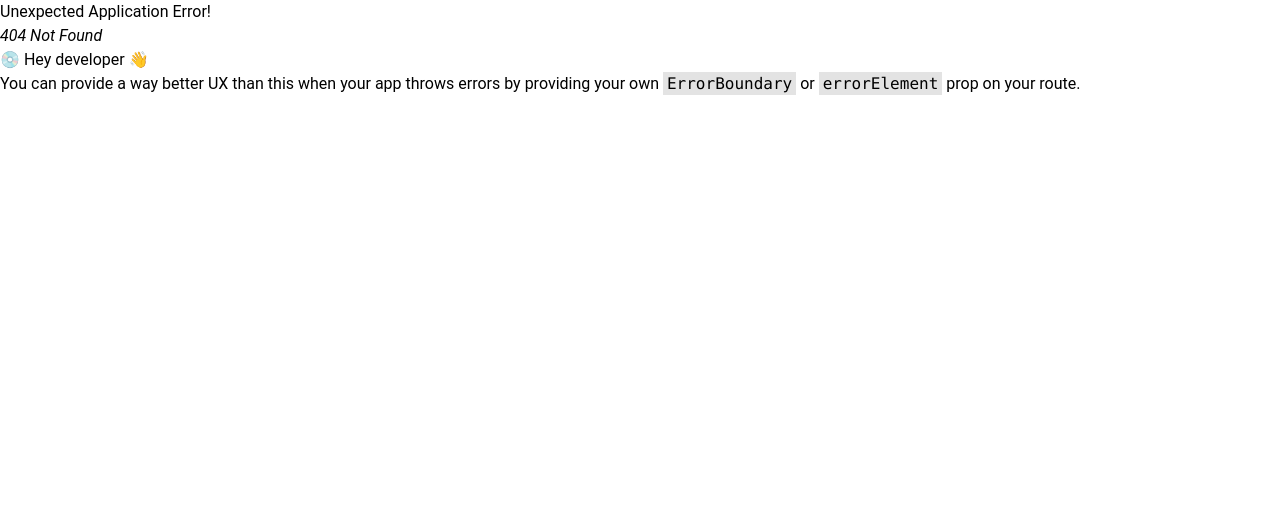
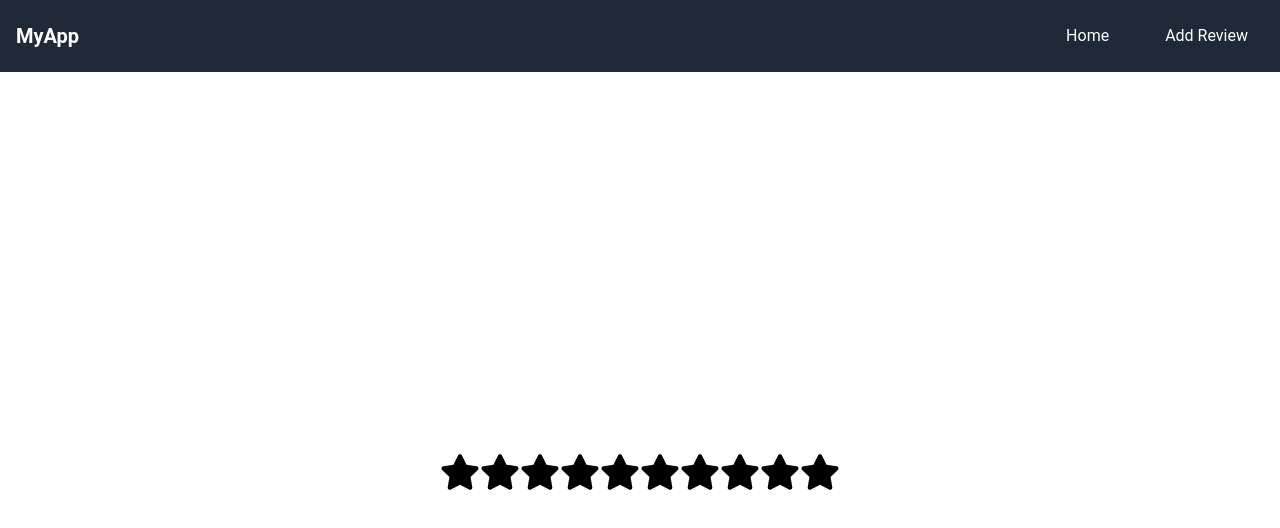
Before and after one commit to Hardev2/project_react, a React (Vite) app: page /star in a window 1280 px wide. Before the commit this address had no page. Shown: the top 528 px of the page. Built offline with nearby package versions, Linux system fonts and the light colour scheme.

Commit message:
add file

```diff
--- a/src/App.jsx
+++ b/src/App.jsx
@@ -10,6 +10,7 @@ import HomePage from './Pages/HomePage';
 import MainLayout from './Layout/MainLayout';
 import Accordion from './components/accordion/accordion';
 import HexColor from './components/HexColor/HexColor';
+import StarRating from './components/StarRating/StarRating';
 
 const App = () => {
   const router = createBrowserRouter(
@@ -18,6 +19,7 @@ const App = () => {
         <Route index element={<HomePage />} />
         <Route path='/accordion' element={<Accordion />} />
         <Route path='/hex' element={<HexColor />} />
+        <Route path='/star' element={<StarRating noOfStars={10} />} />
       </Route>
     )
   );
--- a/src/Pages/HomePage.jsx
+++ b/src/Pages/HomePage.jsx
@@ -4,13 +4,14 @@ import Cards from '../components/Cards';
 const HomePage = () => {
   return (
     <>
-      <section className='w-full h-screen bg-gray-800 '>
+      <section className='w-full h-auto bg-gray-800 '>
         <div className='flex items-center justify-center relative top-10'>
           <h1 className='uppercase text-white text-2xl'>Project Lesson</h1>
         </div>
         <div className='flex items-center justify-center gap-4 mt-[100px] flex-wrap p-2'>
           <Cards />
         </div>
+        <h1></h1>
       </section>
     </>
   );
--- a/src/components/Cards.jsx
+++ b/src/components/Cards.jsx
@@ -32,6 +32,13 @@ const Cards = () => {
           </div>
         </Link>
       </div>
+      <div className={cardStyle} style={{ backgroundColor: getRandomColor() }}>
+        <Link to='/star'>
+          <div className='flex items-center justify-center w-full h-full text-white'>
+            <h1 className='mix-blend-difference'>Star Rating</h1>
+          </div>
+        </Link>
+      </div>
     </>
   );
 };
--- /dev/null
+++ b/src/components/StarRating/StarRating.jsx
@@ -0,0 +1,42 @@
+import React, { useState } from 'react';
+import { FaStar } from 'react-icons/fa';
+
+const StarRating = ({ noOfStars = 5 }) => {
+  const [rating, setRating] = useState(0);
+  const [hover, setHover] = useState(0);
+
+  const handleMouseClick = (getCurrentIndex) => {
+    setRating(getCurrentIndex);
+  };
+
+  const handleMouseEnter = (getCurrentIndex) => {
+    setHover(getCurrentIndex);
+  };
+
+  const handleMouseLeave = () => {
+    setHover(rating);
+  };
+  return (
+    <>
+      <div className='w-full h-screen flex items-center justify-center'>
+        {[...Array(noOfStars)].map((_, index) => {
+          index += 1;
+          return (
+            <FaStar
+              key={index}
+              className={` cursor-pointer ${
+                index <= (hover || rating) ? 'text-yellow-500' : 'text-black'
+              }`}
+              onClick={() => handleMouseClick(index)}
+              onMouseEnter={() => handleMouseEnter(index)}
+              onMouseLeave={() => handleMouseLeave}
+              size={40}
+            />
+          );
+        })}
+      </div>
+    </>
+  );
+};
+
+export default StarRating;
```
